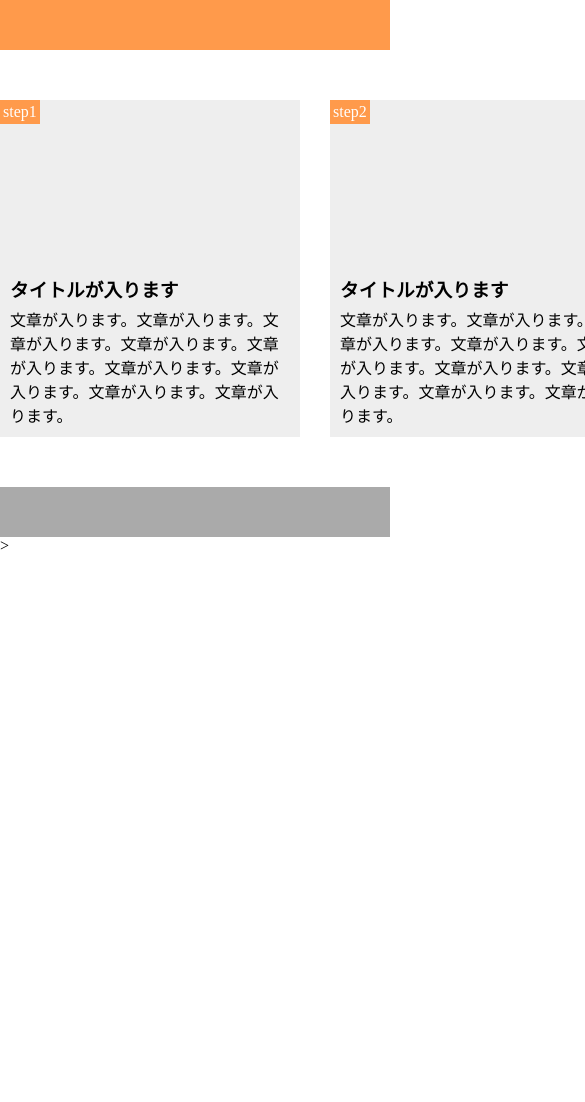
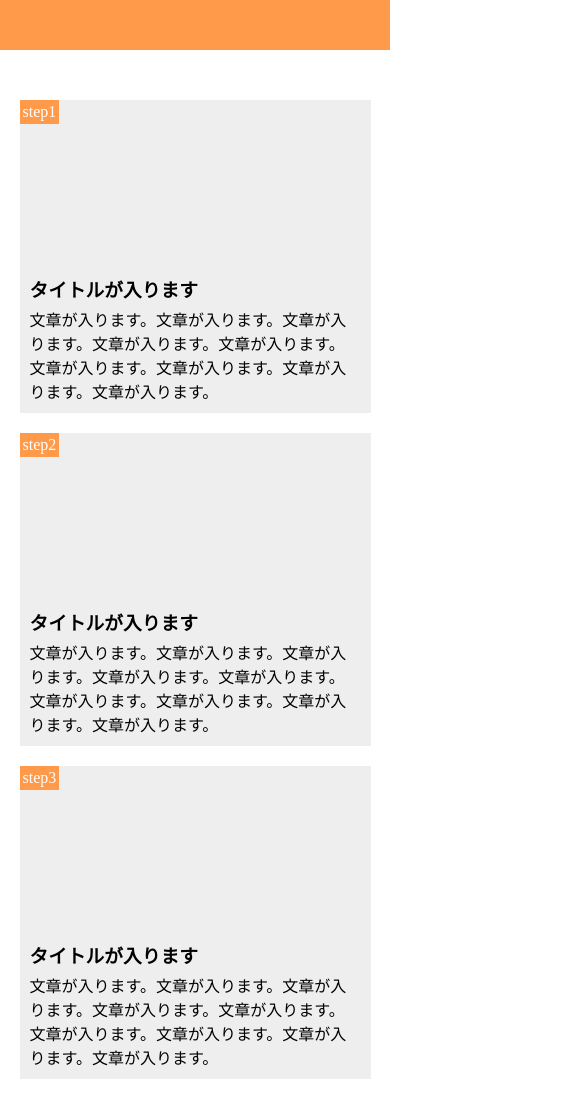
Before and after one commit to chiakiiwasaki/1-10, a plain HTML site: page index.html in a window 390 px wide. Shown: the top 1102 px of the page, 585 px wide, since content can reach past the window. Before the commit the page ends 844 px from the top, so only its background shows below. Drawn offline with Linux system fonts and the light colour scheme.

Commit message:
[Finish]1-10

```diff
--- a/index.html
+++ b/index.html
@@ -3,6 +3,7 @@
 
  <head>
    <meta charset="UTF-8" />
+   <meta name="viewport" content="width=device-width,initial-scale=1.0">
    <link rel="stylesheet" href="style.css">
    <title>1-9</title>
  </head>
@@ -33,7 +34,7 @@
 
   </main>
 
-  <footer></footer>>
+  <footer></footer>
  </body>
 
 </html>
--- a/style.css
+++ b/style.css
@@ -65,3 +65,16 @@ footer {
   height: 50px;
   background-color: #aaa;
 }
+
+@media screen and (max-width: 768px) {
+  main {
+    display: block;
+    width: 100%;
+    margin: 50px 5%;
+  }
+
+  .step-box {
+    width: 90%;
+    border-bottom: 20px solid white;
+  }
+}
```
